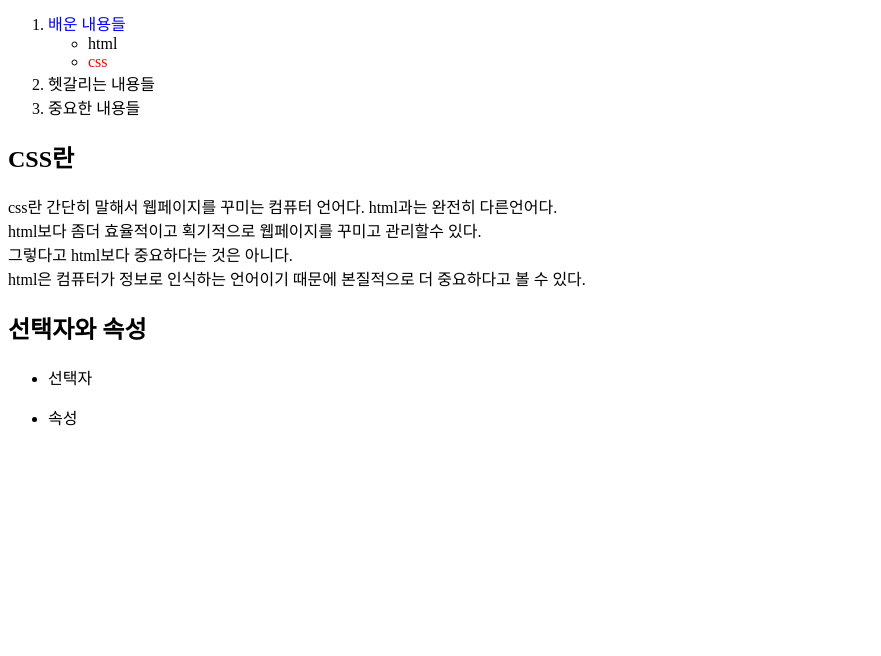
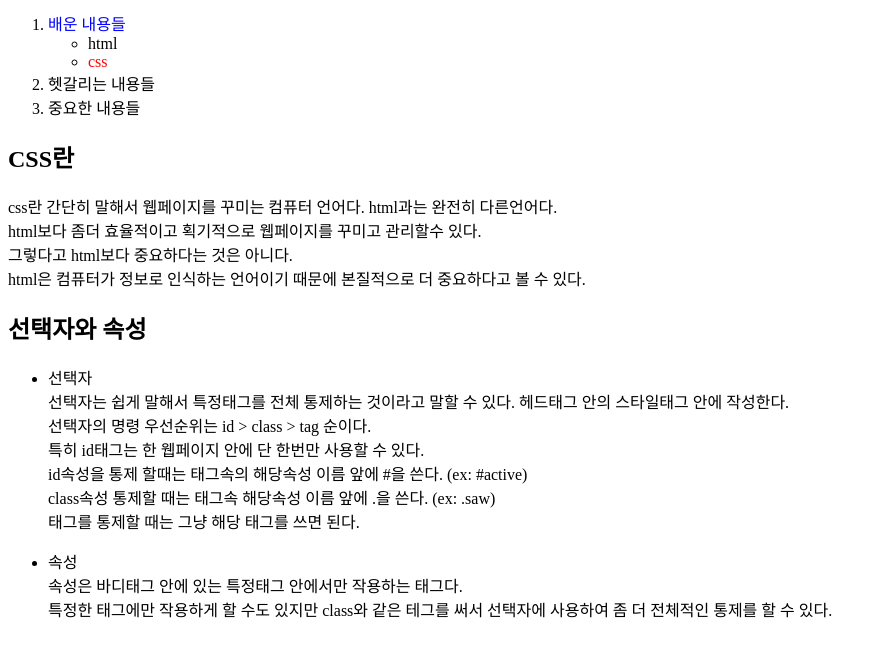
Before and after one commit to dudwn7504/-1, a plain HTML site: page css.html in a window 1280 px wide. Shown: the part 92-748 px from the top of the page, without its empty margins (0-881 px from the left). Drawn offline with Linux system fonts and the light colour scheme.

Commit message:
version2

```diff
--- a/css.html
+++ b/css.html
@@ -39,12 +39,21 @@
   <ul>
     <p>
     <li>선택자</li>
-
+    선택자는 쉽게 말해서 특정태그를 전체 통제하는 것이라고 말할 수 있다.
+    헤드태그 안의 스타일태그 안에 작성한다.
+    <br>선택자의 명령 우선순위는 id > class > tag 순이다.
+    <br>특히 id태그는 한 웹페이지 안에 단 한번만 사용할 수 있다.
+    <br>id속성을 통제 할때는 태그속의 해당속성 이름 앞에 #을 쓴다. (ex: #active)
+    <br>class속성 통제할 때는 태그속 해당속성 이름 앞에 .을 쓴다. (ex: .saw)
+    <br>태그를 통제할 때는 그냥 해당 태그를 쓰면 된다.
     </p>
 
     <p>
     <li>속성</li>
-    <p/>
+    속성은 바디태그 안에 있는 특정태그 안에서만 작용하는 태그다.
+    <br>특정한 태그에만 작용하게 할 수도 있지만 class와 같은 테그를 써서 선택자에 사용하여
+    좀 더 전체적인 통제를 할 수 있다.
+    </p>
     </ul>
   </p>
     </body>
```
